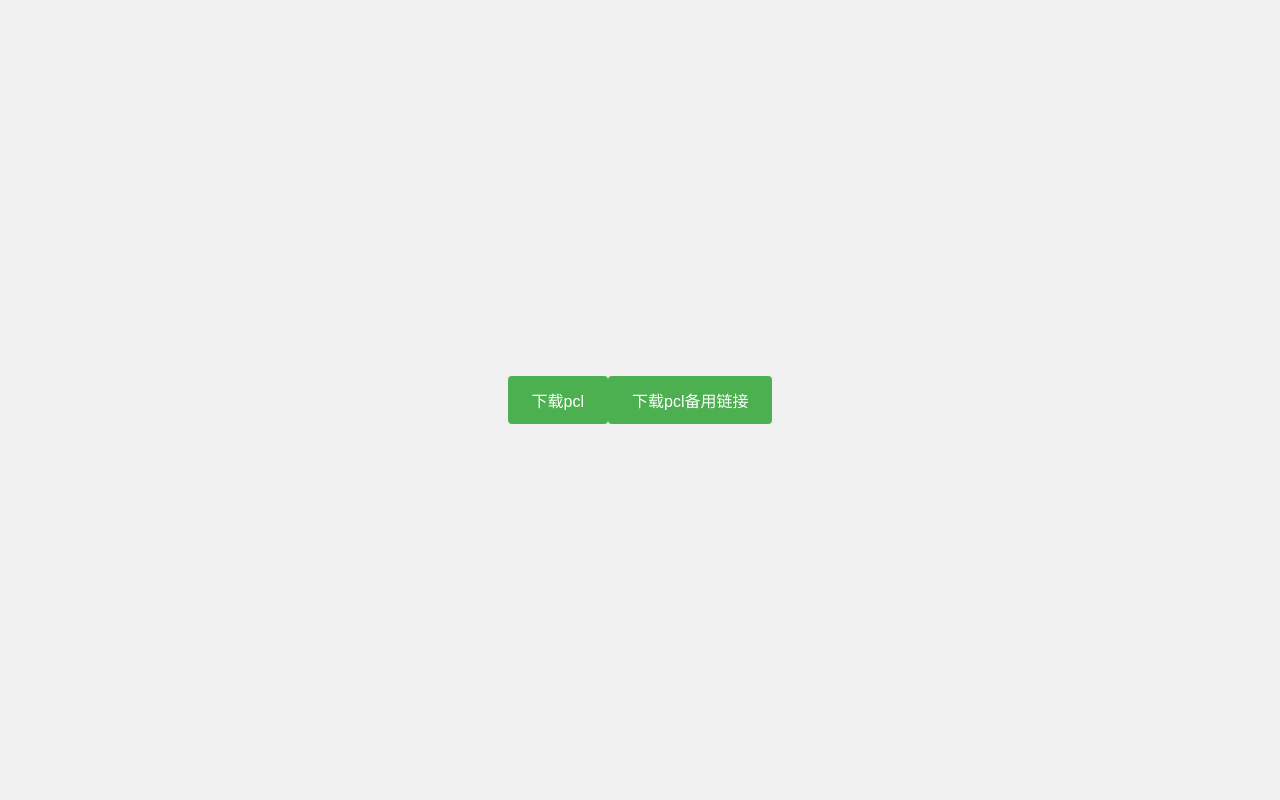
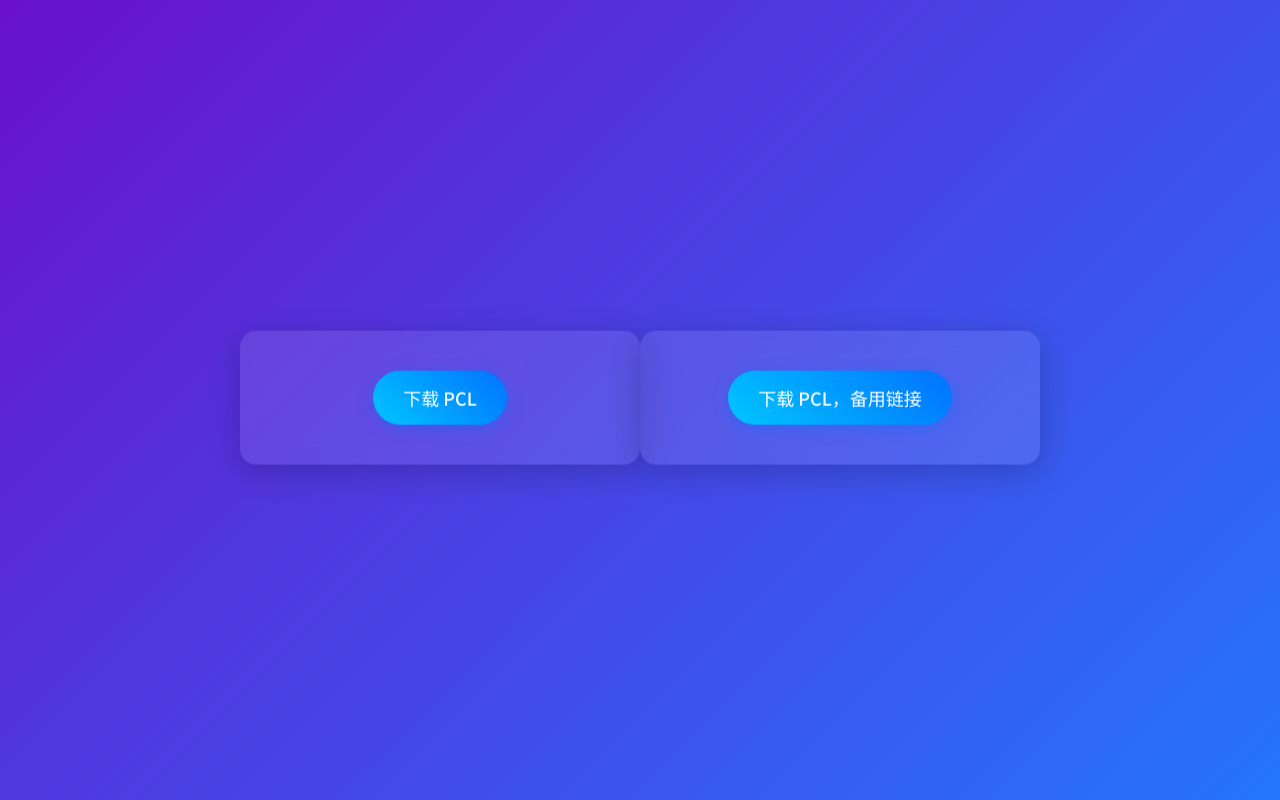
Before and after one commit to xiaolongcml/xiaolongcml.github.io, a plain HTML site: page index.html in a window 1280 px wide. Drawn offline with Linux system fonts and the light colour scheme.

Commit message:
Enhance index.html with download links and styles
Updated the title and added download buttons for PCL.

```diff
--- a/index.html
+++ b/index.html
@@ -3,34 +3,109 @@
 <head>
     <meta charset="UTF-8">
     <meta name="viewport" content="width=device-width, initial-scale=1.0">
-    <title>主页</title>
+    <title>主页 - 下载 PCL</title>
+    <link href="https://fonts.googleapis.com/css2?family=Noto+Sans+SC:wght@400;500;700&display=swap" rel="stylesheet">
     <style>
+        * {
+            margin: 0;
+            padding: 0;
+            box-sizing: border-box;
+        }
+
         body {
-            font-family: Arial, sans-serif;
+            font-family: 'Noto Sans SC', Arial, sans-serif;
             display: flex;
             justify-content: center;
             align-items: center;
-            height: 100vh;
-            margin: 0;
-            background-color: #f0f0f0;
+            min-height: 100vh;
+            background: linear-gradient(135deg, #6a11cb 0%, #2575fc 100%);
+            color: white;
+            text-align: center;
+            padding: 20px;
+            overflow: hidden;
         }
-        button {
-            padding: 12px 24px;
+
+        .container {
+            padding: 40px 30px;
+            border-radius: 16px;
+            background: rgba(255, 255, 255, 0.1);
+            backdrop-filter: blur(10px);
+            box-shadow: 0 8px 32px rgba(0, 0, 0, 0.2);
+            max-width: 400px;
+            width: 100%;
+            transform: translateY(0);
+            animation: float 6s ease-in-out infinite;
+        }
+
+        h1 {
+            font-size: 28px;
+            margin-bottom: 20px;
+            font-weight: 500;
+            text-shadow: 0 2px 4px rgba(0, 0, 0, 0.2);
+        }
+
+        p {
             font-size: 16px;
-            background-color: #4CAF50;
-            color: white;
+            margin-bottom: 24px;
+            opacity: 0.9;
+            line-height: 1.5;
+        }
+
+        .btn {
+            padding: 14px 30px;
+            font-size: 18px;
+            font-weight: 500;
+            color: #fff;
+            background: linear-gradient(45deg, #00c6ff, #0072ff);
             border: none;
-            border-radius: 4px;
+            border-radius: 50px;
             cursor: pointer;
-            transition: background-color 0.3s;
+            transition: all 0.3s ease;
+            box-shadow: 0 4px 15px rgba(0, 114, 255, 0.4);
+            text-decoration: none;
+            display: inline-block;
         }
-        button:hover {
-            background-color: #45a049;
+
+        .btn:hover {
+            transform: translateY(-3px);
+            box-shadow: 0 7px 20px rgba(0, 114, 255, 0.6);
+            background: linear-gradient(45deg, #00b6ee, #0060d0);
+        }
+
+        .btn:active {
+            transform: translateY(-1px);
+        }
+
+        @keyframes float {
+            0%, 100% { transform: translateY(0); }
+            50% { transform: translateY(-10px); }
+        }
+
+        /* 响应式适配 */
+        @media (max-width: 480px) {
+            .container {
+                padding: 30px 20px;
+            }
+            h1 {
+                font-size: 24px;
+            }
+            .btn {
+                padding: 12px 24px;
+                font-size: 16px;
+            }
         }
     </style>
 </head>
 <body>
-    <button onclick="window.location.href='https://ghfast.top/https://github.com/PCL-Community/PCL2-CE/releases/download/2.13.3/PCL2_CE_Release_x64.exe'">下载pcl</button>
-    <button onclick="window.location.href='https://github.com/PCL-Community/PCL2-CE/releases/download/2.13.3/PCL2_CE_Release_x64.exe'">下载pcl备用链接</button>
+    <div class="container">
+        <a href="https://ghfast.top/https://github.com/PCL-Community/PCL2-CE/releases/download/2.13.3/PCL2_CE_Release_x64.exe" class="btn" download>
+            下载 PCL
+        </a>
+    </div>
+        <div class="container">
+        <a href="https://github.com/PCL-Community/PCL2-CE/releases/download/2.13.3/PCL2_CE_Release_x64.exe" class="btn" download>
+            下载 PCL，备用链接
+        </a>
+    </div>
 </body>
 </html>
```
